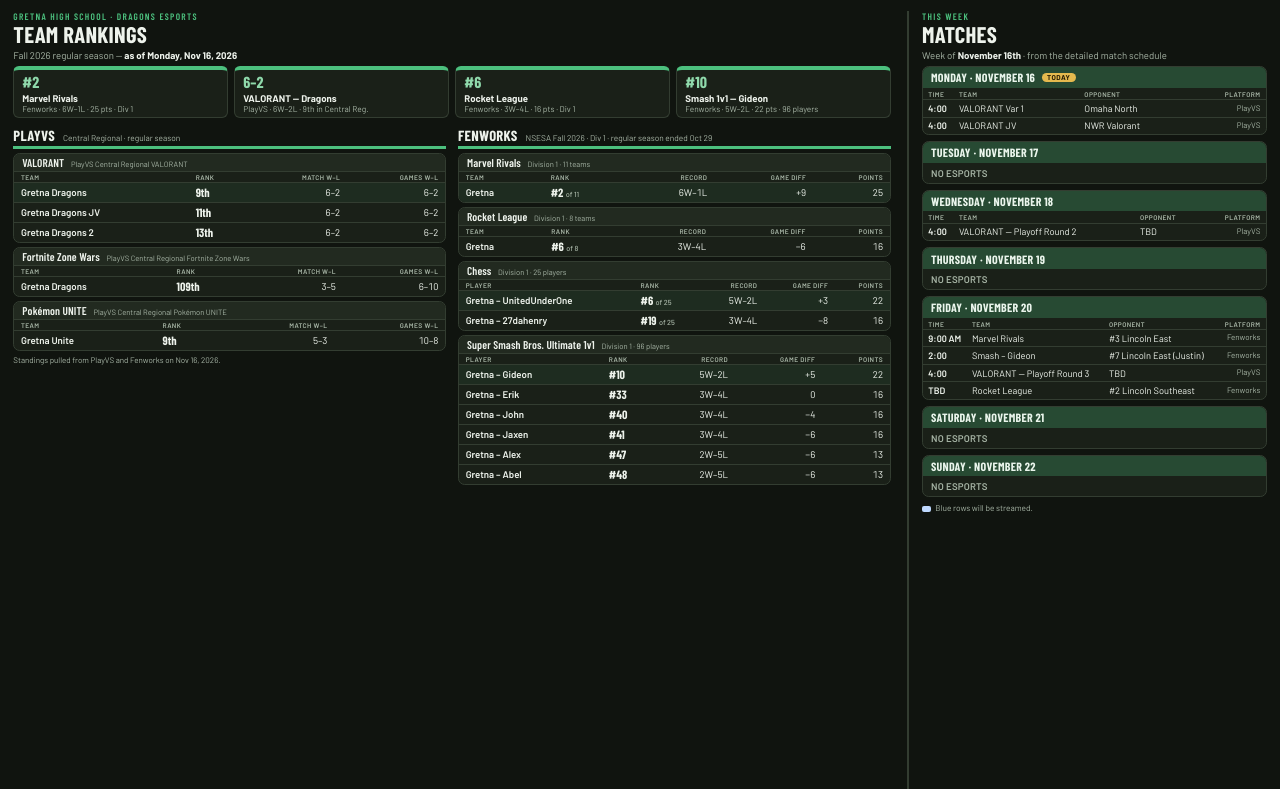
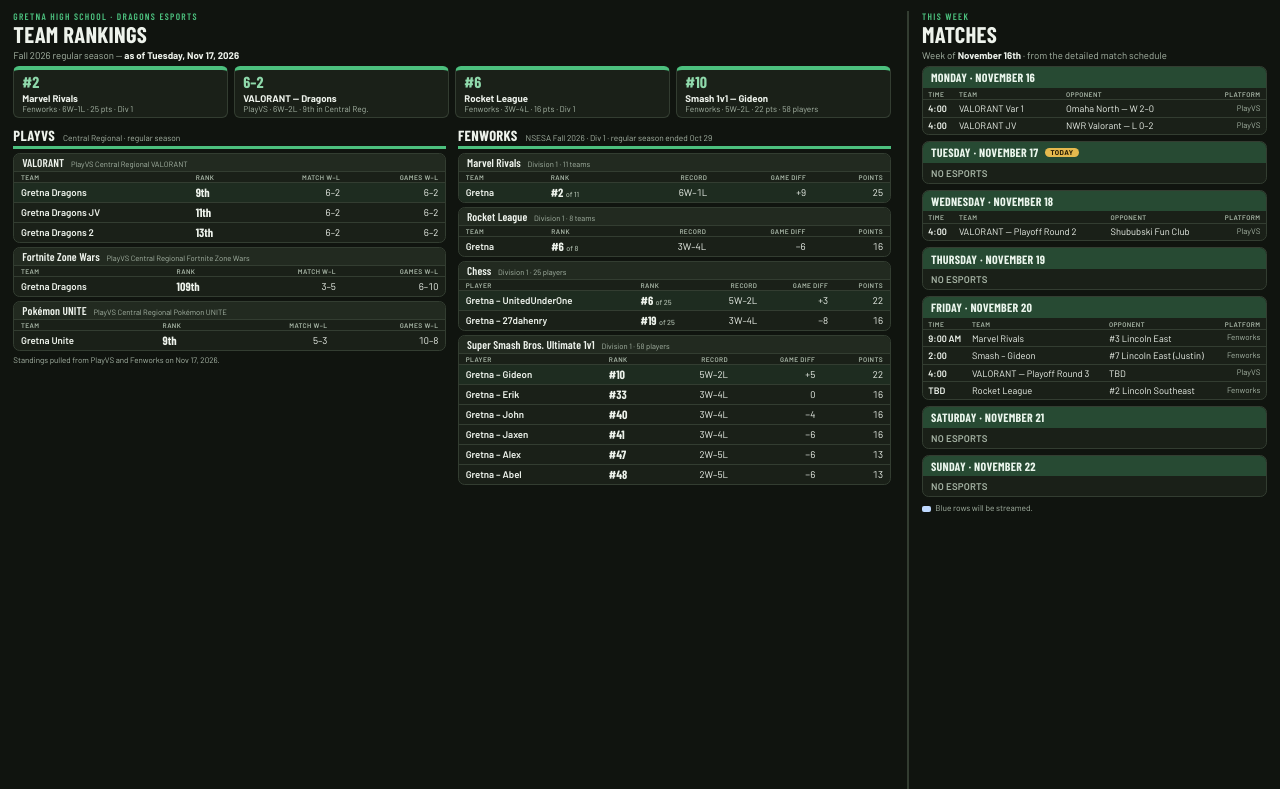
Before and after one commit to aschwani/esports-board, a plain HTML site: page index.html in a window 1280 px wide. Drawn offline with nearby package versions, Linux system fonts and the light colour scheme.

Commit message:
Daily standings refresh

```diff
--- a/index.html
+++ b/index.html
@@ -94,13 +94,13 @@
   <div class="standings">
     <p class="school-line">Gretna High School · Dragons eSports</p>
     <h1>Team Rankings</h1>
-    <p class="as-of">Fall 2026 regular season — <strong>as of Monday, Nov 16, 2026</strong></p>
+    <p class="as-of">Fall 2026 regular season — <strong>as of Tuesday, Nov 17, 2026</strong></p>
 
     <div class="highlights">
       <div class="hl"><div class="hl-rank">#2</div><div class="hl-game">Marvel Rivals</div><div class="hl-detail">Fenworks · 6W–1L · 25 pts · Div 1</div></div>
       <div class="hl"><div class="hl-rank">6–2</div><div class="hl-game">VALORANT — Dragons</div><div class="hl-detail">PlayVS · 6W–2L · 9th in Central Reg.</div></div>
       <div class="hl"><div class="hl-rank">#6</div><div class="hl-game">Rocket League</div><div class="hl-detail">Fenworks · 3W–4L · 16 pts · Div 1</div></div>
-      <div class="hl"><div class="hl-rank">#10</div><div class="hl-game">Smash 1v1 — Gideon</div><div class="hl-detail">Fenworks · 5W–2L · 22 pts · 96 players</div></div>
+      <div class="hl"><div class="hl-rank">#10</div><div class="hl-game">Smash 1v1 — Gideon</div><div class="hl-detail">Fenworks · 5W–2L · 22 pts · 58 players</div></div>
     </div>
 
     <div class="standings-grid">
@@ -139,7 +139,7 @@
           </table>
         </div>
 
-        <footer>Standings pulled from PlayVS and Fenworks on Nov 16, 2026.</footer>
+        <footer>Standings pulled from PlayVS and Fenworks on Nov 17, 2026.</footer>
       </div>
 
       <div class="subcol">
@@ -177,7 +177,7 @@
         </div>
 
         <div class="league">
-          <div class="league-head"><h3>Super Smash Bros. Ultimate 1v1</h3><span class="lname">Division 1 · 96 players</span></div>
+          <div class="league-head"><h3>Super Smash Bros. Ultimate 1v1</h3><span class="lname">Division 1 · 58 players</span></div>
           <table>
             <thead><tr><th>Player</th><th>Rank</th><th class="num">Record</th><th class="num">Game Diff</th><th class="num">Points</th></tr></thead>
             <tbody>
@@ -201,18 +201,18 @@
     <p class="as-of">Week of <strong>November 16th</strong> · from the detailed match schedule</p>
 
     <div class="day">
-      <div class="day-head"><span class="dname">Monday · November 16</span><span class="today-tag">Today</span></div>
+      <div class="day-head"><span class="dname">Monday · November 16</span></div>
       <table class="matches">
         <thead><tr><th>Time</th><th>Team</th><th>Opponent</th><th style="text-align:right">Platform</th></tr></thead>
         <tbody>
-          <tr><td class="time">4:00</td><td>VALORANT Var 1</td><td>Omaha North</td><td class="plat">PlayVS</td></tr>
-          <tr><td class="time">4:00</td><td>VALORANT JV</td><td>NWR Valorant</td><td class="plat">PlayVS</td></tr>
+          <tr><td class="time">4:00</td><td>VALORANT Var 1</td><td>Omaha North — W 2–0</td><td class="plat">PlayVS</td></tr>
+          <tr><td class="time">4:00</td><td>VALORANT JV</td><td>NWR Valorant — L 0–2</td><td class="plat">PlayVS</td></tr>
         </tbody>
       </table>
     </div>
 
     <div class="day">
-      <div class="day-head"><span class="dname">Tuesday · November 17</span></div>
+      <div class="day-head"><span class="dname">Tuesday · November 17</span><span class="today-tag">Today</span></div>
       <div class="noesp">NO ESPORTS</div>
     </div>
 
@@ -221,7 +221,7 @@
       <table class="matches">
         <thead><tr><th>Time</th><th>Team</th><th>Opponent</th><th style="text-align:right">Platform</th></tr></thead>
         <tbody>
-          <tr><td class="time">4:00</td><td>VALORANT — Playoff Round 2</td><td>TBD</td><td class="plat">PlayVS</td></tr>
+          <tr><td class="time">4:00</td><td>VALORANT — Playoff Round 2</td><td>Shububski Fun Club</td><td class="plat">PlayVS</td></tr>
         </tbody>
       </table>
     </div>
```
